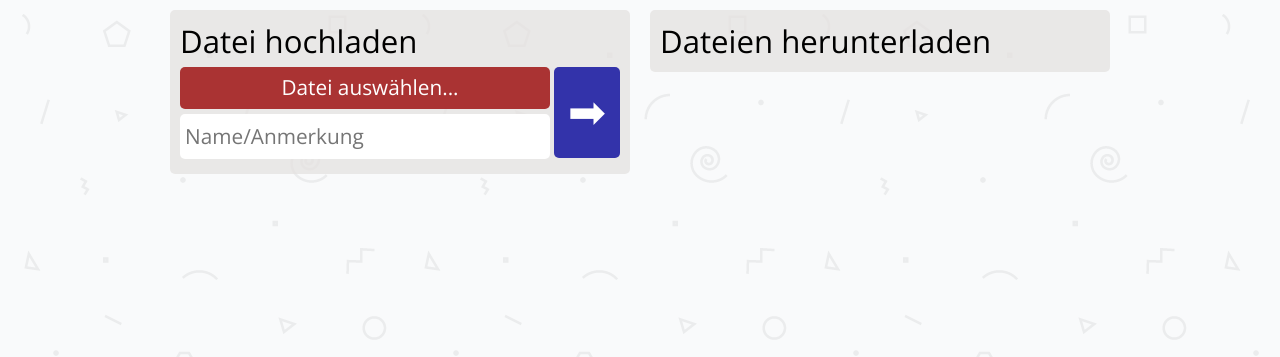
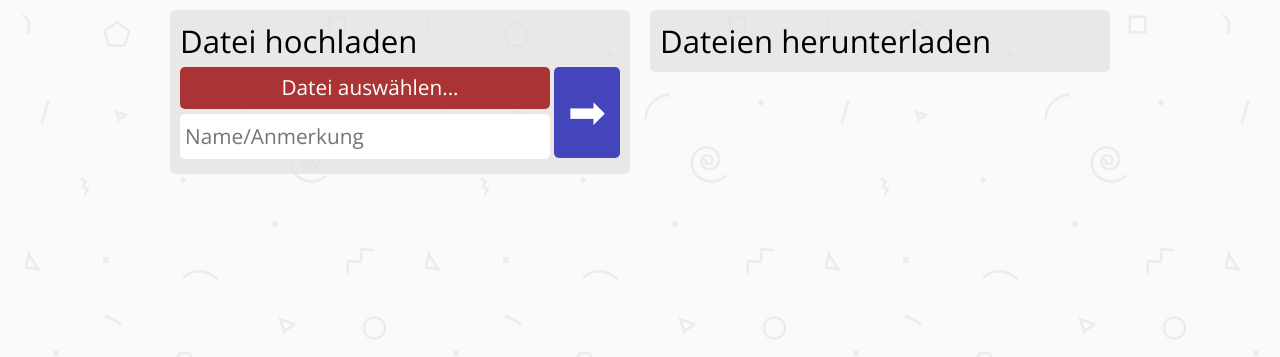
Before and after one commit to jh0ker/simple_share, a Django app: page / in a window 1280 px wide, with the pointer over the restyled element. Shown: the part 105-462 px from the top of the page. Run offline with Django 3.2, Linux system fonts and the light colour scheme; data that the repository does not hold is empty.

Commit message:
improved styling of submit button

```diff
--- a/simple_share/share/static/share/style.css
+++ b/simple_share/share/static/share/style.css
@@ -121,6 +121,14 @@ input[type="submit"].styled {
     height: 2em;
 }
 
+input[type="submit"].styled:hover {
+    background-color: #44b;
+}
+
+input[type="submit"].styled:active {
+    background-color: #55c;
+}
+
 #ul_l {
     float: left;
     width: 370px;
```
